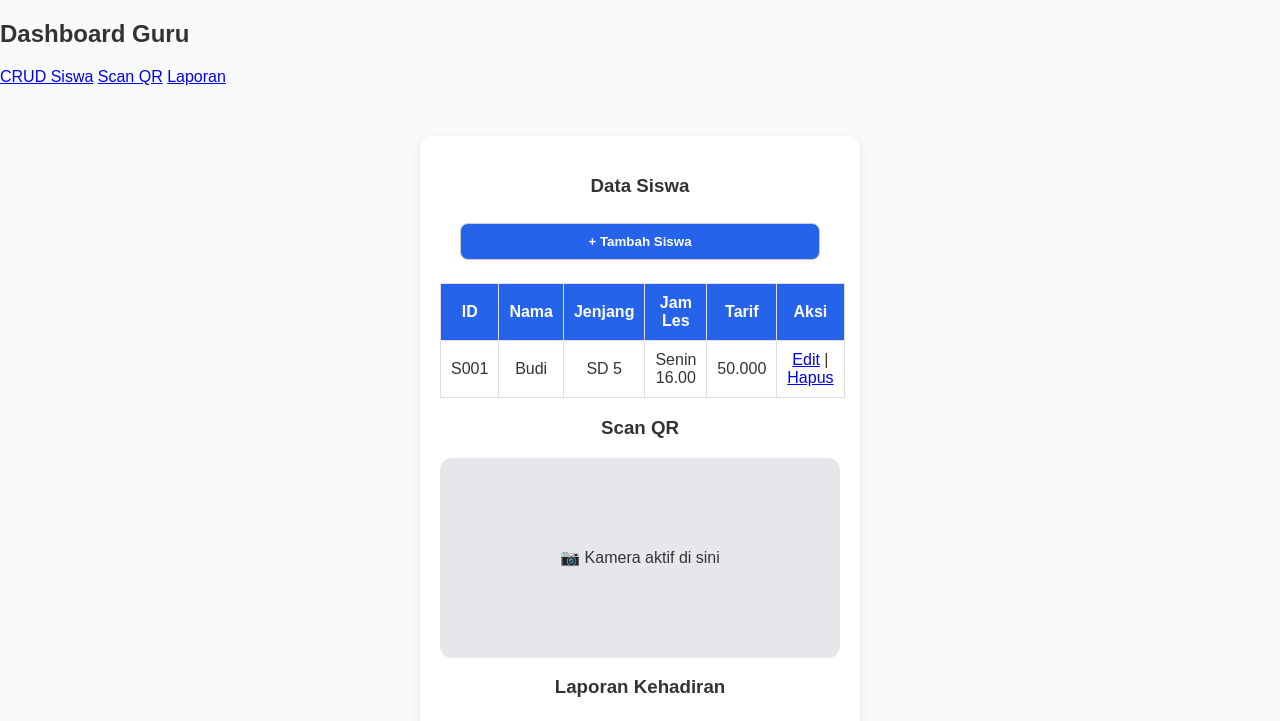
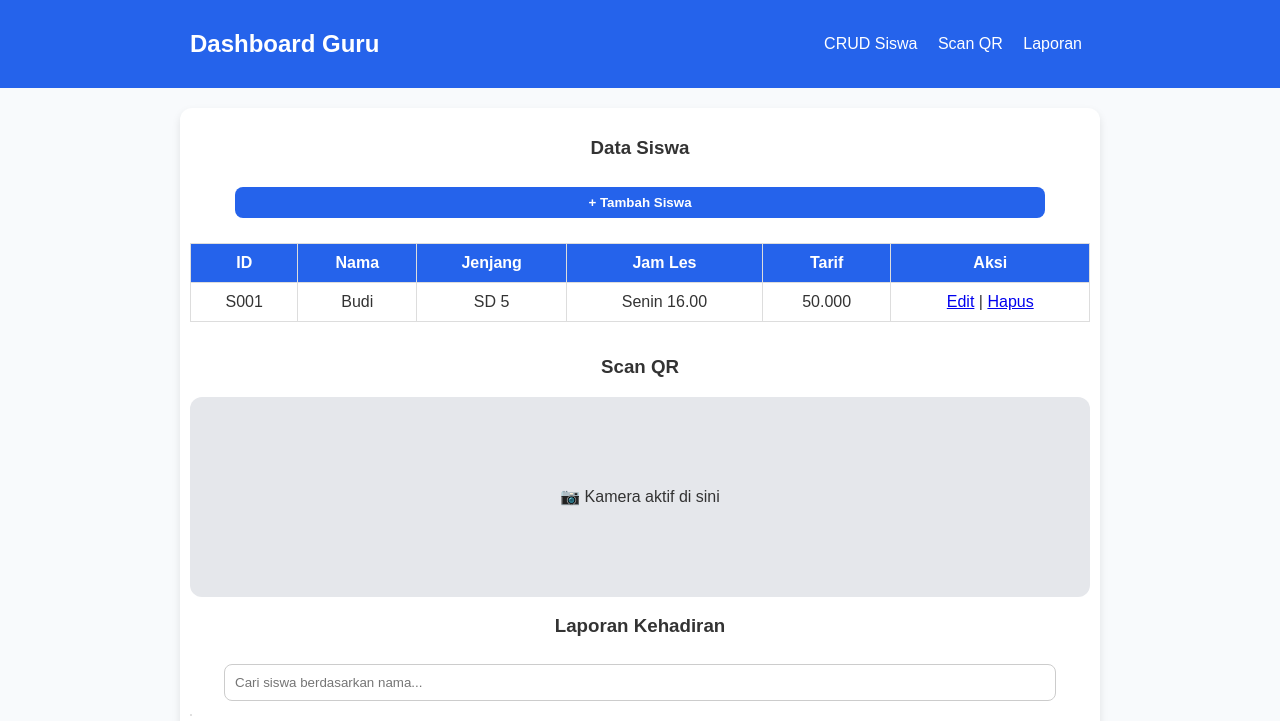
Before and after one commit to smrtlve/absensi-bimbel, a plain HTML site: page dashboard.html in a window 1280 px wide. Shown: the top 721 px of the page. Drawn offline with Linux system fonts and the light colour scheme.

Commit message:
Update style.css

```diff
--- a/style.css
+++ b/style.css
@@ -49,3 +49,58 @@ th {
   border-radius: 12px;
   margin-top: 10px;
 }
+
+header {
+  background: #2563eb;
+  color: white;
+  padding: 10px 0;
+  margin-bottom: 20px;
+}
+.nav-container {
+  max-width: 900px;
+  margin: auto;
+  display: flex;
+  justify-content: space-between;
+  align-items: center;
+  padding: 0 15px;
+}
+nav a {
+  color: white;
+  margin: 0 8px;
+  text-decoration: none;
+  font-weight: 500;
+}
+main.container {
+  max-width: 900px;
+  margin: auto;
+  padding: 10px;
+}
+.table-box {
+  overflow-x: auto;
+}
+.btn {
+  padding: 8px 12px;
+  margin: 10px 0;
+  background: #2563eb;
+  color: white;
+  border: none;
+  border-radius: 8px;
+  cursor: pointer;
+}
+.btn:hover { background: #1e40af; }
+.suggestions {
+  border: 1px solid #ccc;
+  max-width: 300px;
+  margin: 5px 0;
+  border-radius: 6px;
+  background: #fff;
+  position: absolute;
+  z-index: 10;
+}
+.suggestions div {
+  padding: 6px 10px;
+  cursor: pointer;
+}
+.suggestions div:hover {
+  background: #f3f4f6;
+}
```
